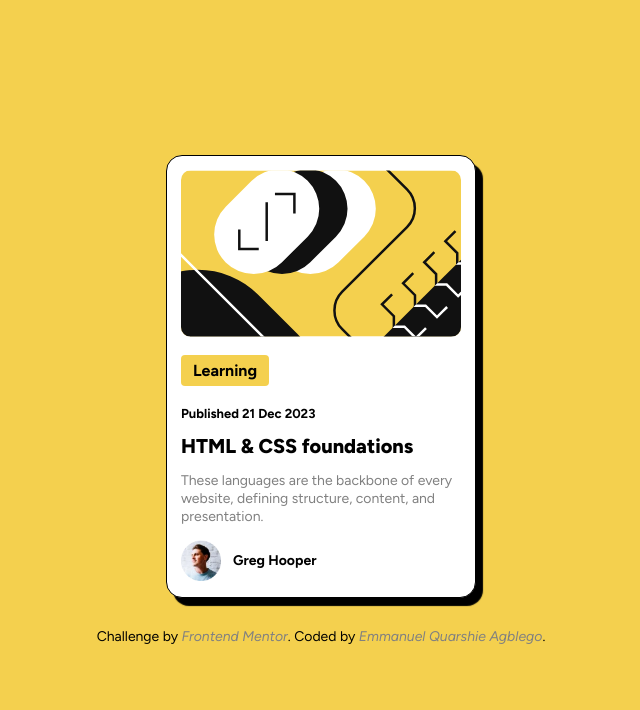
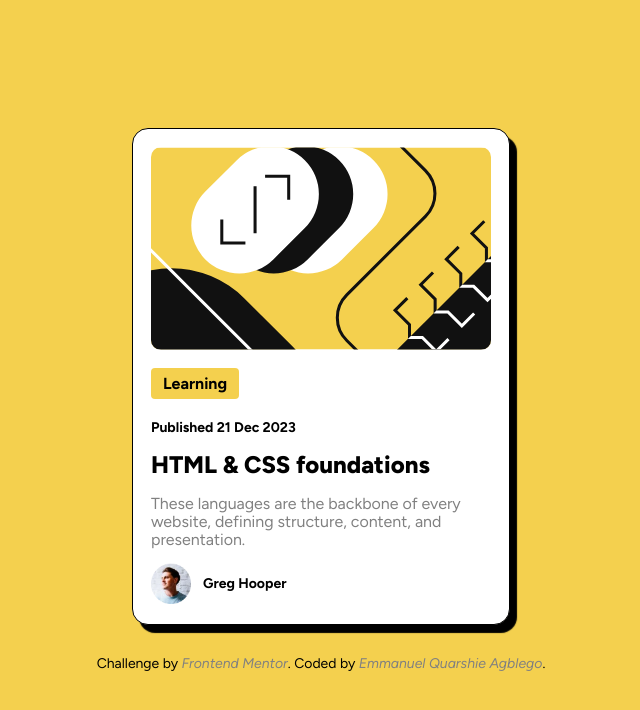
Before and after one commit to Emmanuel-Q/blog-preview-card, a plain HTML site: page index.html in a window 1280 px wide. Shown: the whole page, without its empty margins (319-959 px from the left). Drawn offline with Linux system fonts and the light colour scheme.

Commit message:
increase width of card

```diff
--- a/index.html
+++ b/index.html
@@ -29,7 +29,7 @@
     </div>
   </div>
 
-  <div class="attribution">
+  <div class="footer">
     Challenge by <a href="https://www.frontendmentor.io?ref=challenge" target="_blank">Frontend Mentor</a>.
     Coded by <a href="#">Emmanuel Quarshie Agblego</a>.
   </div>
--- a/style.css
+++ b/style.css
@@ -13,10 +13,10 @@ body {
 }
 
 .card {
-  width: 280px;
+  width: 340px;
   height: auto;
   background-color: #fff;
-  padding: 14px;
+  padding: 18px;
   border: 1px solid black;
   border-radius: 16px;
   box-shadow: 7px 8px 1px rgba(0, 0, 0, 10);
@@ -29,7 +29,7 @@ body {
 }
 
 .card-image {
-  width: 280px;
+  width: 340px;
   border-radius: 10px;
 }
 
@@ -55,7 +55,7 @@ body {
   margin-top: 10px;
   margin-bottom: 6px;
   cursor: pointer;
-  font-size: 20px;
+  font-size: 24px;
   color: black;
   transition: color 0.15s;
 }
@@ -66,7 +66,7 @@ body {
 
 
 .description {
-  font-size: 14px;
+  font-size: 16px;
   color:  hsl(0, 0%, 50%);
   margin-bottom: 12px;
   line-height: 18px;
@@ -74,7 +74,7 @@ body {
 
 .date {
   font-weight: bold;
-  font-size: 13px;
+  font-size: 14px;
   margin-top: 8px;
 }
 
@@ -87,12 +87,12 @@ body {
   width: 40px;
 }
 
-.attribution > a {
+.footer > a {
   text-decoration: none;
   color:  grey;
   font-style: italic;
 }
 
-.attribution {
+.footer {
   font-size: 14px;
 }
```
